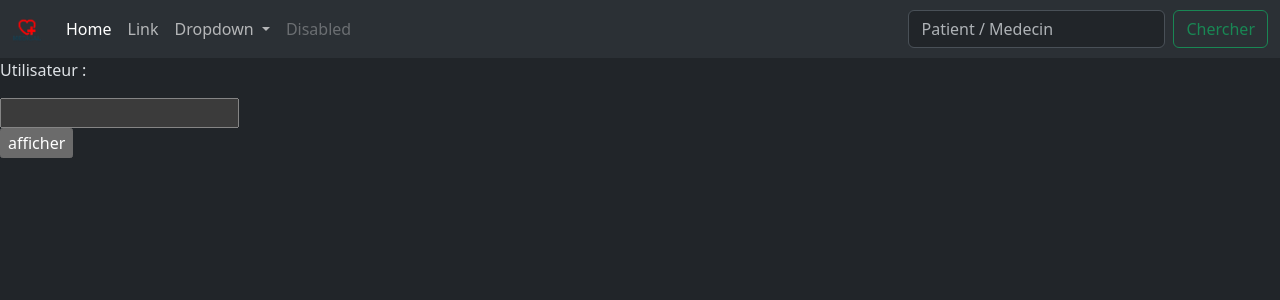
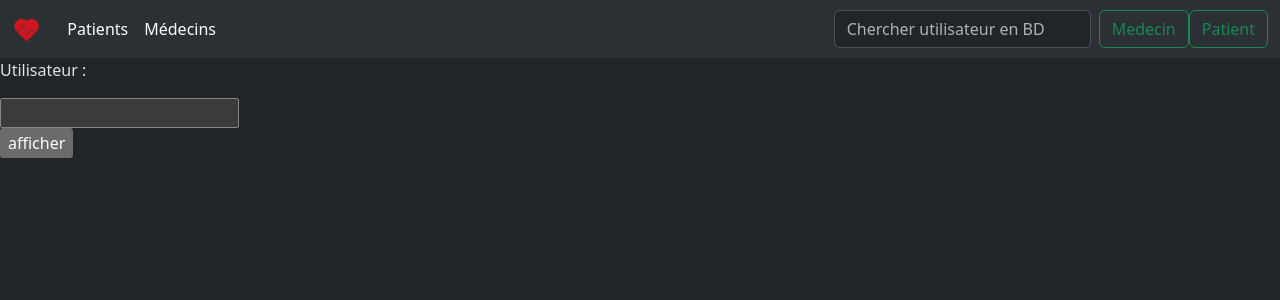
Before and after one commit to FruitPassion/gestion_cabinet, a PHP site: page / in a window 1280 px wide. Shown: the top 300 px of the page. Run offline with PHP 8.4, Linux system fonts and the light colour scheme.

Commit message:
Ajout debut MVC

```diff
--- a/index.php
+++ b/index.php
@@ -1,11 +1,11 @@
 <!DOCTYPE html>
 <html lang="fr" data-bs-theme="dark">
 
-<?php include 'partial/head.php'; ?>
+<?php include 'view/partial/head.php'; ?>
 
 <body>
 
-<?php include 'partial/nav.php'; ?>
+<?php include 'view/partial/nav.php'; ?>
 
 <form action="affichage.php" method="post">
     <p>Utilisateur :</p>
@@ -13,6 +13,6 @@
     <input type="submit" value="afficher">
 </form>
 
-<?php include 'partial/footer.php'; ?>
+<?php include 'view/partial/footer.php'; ?>
 
 </html>
--- a/partial/nav.php
+++ /dev/null
@@ -1,37 +0,0 @@
-<nav class="navbar navbar-expand-lg bg-body-tertiary">
-    <div class="container-fluid">
-        <a class="navbar-brand" href="#"><img src="./static/images/logo.png" alt="logo"></a>
-        <button class="navbar-toggler" type="button" data-bs-toggle="collapse" data-bs-target="#navbarSupportedContent" aria-controls="navbarSupportedContent" aria-expanded="false" aria-label="Toggle navigation">
-            <span class="navbar-toggler-icon"></span>
-        </button>
-        <div class="collapse navbar-collapse" id="navbarSupportedContent">
-            <ul class="navbar-nav me-auto mb-2 mb-lg-0">
-                <li class="nav-item">
-                    <a class="nav-link active" aria-current="page" href="#">Home</a>
-                </li>
-                <li class="nav-item">
-                    <a class="nav-link" href="#">Link</a>
-                </li>
-                <li class="nav-item dropdown">
-                    <a class="nav-link dropdown-toggle" href="#" role="button" data-bs-toggle="dropdown" aria-expanded="false">
-                        Dropdown
-                    </a>
-                    <ul class="dropdown-menu">
-                        <li><a class="dropdown-item" href="#">Action</a></li>
-                        <li><a class="dropdown-item" href="#">Another action</a></li>
-                        <li><hr class="dropdown-divider"></li>
-                        <li><a class="dropdown-item" href="#">Something else here</a></li>
-                    </ul>
-
-                </li>
-                <li class="nav-item">
-                    <a class="nav-link disabled" aria-disabled="true">Disabled</a>
-                </li>
-            </ul>
-            <form class="d-flex" role="search">
-                <input class="form-control me-2" type="search" placeholder="Patient / Medecin" aria-label="Search">
-                <button class="btn btn-outline-success" type="submit">Chercher</button>
-            </form>
-        </div>
-    </div>
-</nav>
--- /dev/null
+++ b/view/partial/nav.php
@@ -0,0 +1,26 @@
+<nav class="navbar navbar-expand-lg bg-body-tertiary">
+    <div class="container-fluid">
+        <a class="navbar-brand" href="#"><img src="./static/images/logo.png" alt="logo"></a>
+        <button class="navbar-toggler" type="button" data-bs-toggle="collapse" data-bs-target="#navbarSupportedContent" aria-controls="navbarSupportedContent" aria-expanded="false" aria-label="Toggle navigation">
+            <span class="navbar-toggler-icon"></span>
+        </button>
+        <div class="collapse navbar-collapse" id="navbarSupportedContent">
+            <ul class="navbar-nav me-auto mb-2 mb-lg-0">
+                <li class="nav-item">
+                    <a class="nav-link active" aria-current="page" href="#">Patients</a>
+                </li>
+
+                <li class="nav-item">
+                    <a class="nav-link active" aria-current="page" href="#">Médecins</a>
+                </li>
+
+            </ul>
+            <form class="d-flex" role="search">
+                <input class="form-control me-2" type="search" placeholder="Chercher utilisateur en BD" aria-label="Search">
+                <input class="btn btn-outline-success"  type="submit" value="Medecin" name="nom_med">
+                <input class="btn btn-outline-success"  type="submit" value="Patient" name="nom_user">
+
+            </form>
+        </div>
+    </div>
+</nav>
```
Also changed, not shown: static/images/logo.png, view/partial/footer.php (renamed from partial/footer.php), view/partial/head.php (renamed from partial/head.php).
